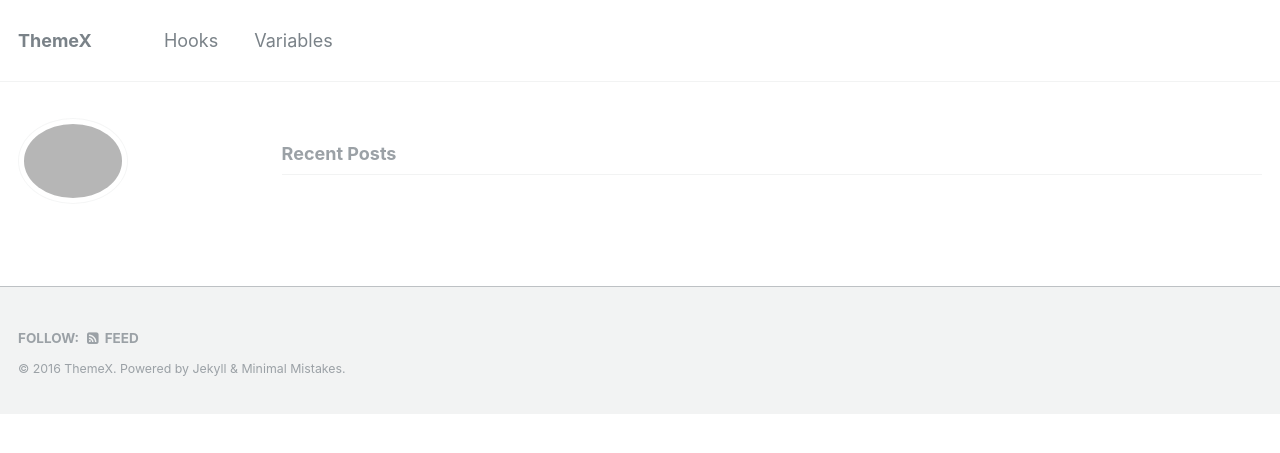
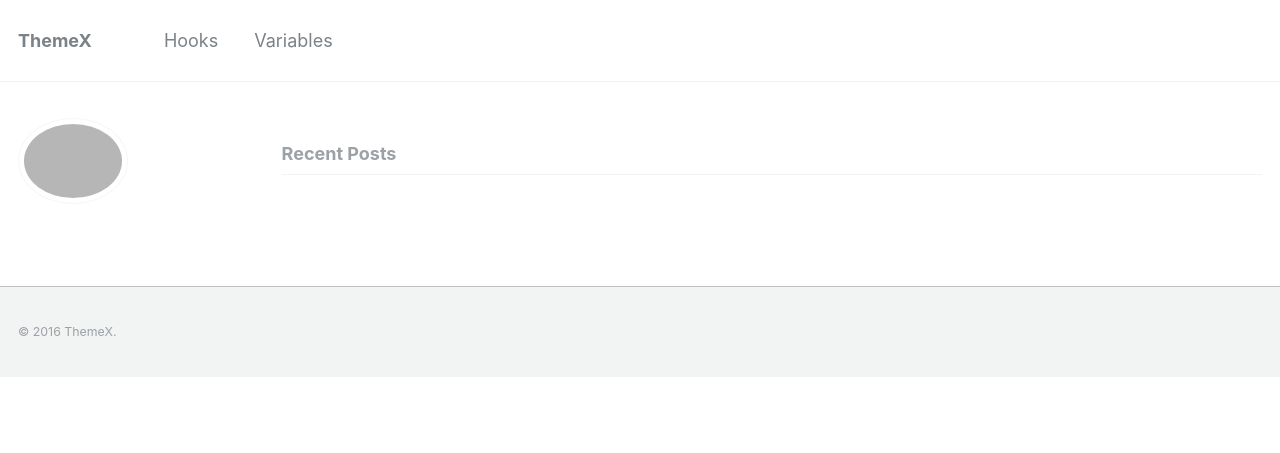
Before and after one commit to emiliobool/ThemeX, a Jekyll site: the page built from index.html, in a window 1280 px wide. Shown: the top 453 px of the page. Built offline with Jekyll 4.4.1, drawn with Linux system fonts in a browser that asks for light colours; the list of posts is cut into pages by our own code.

Commit message:
fixed navigation and footer

```diff
--- a/_data/navigation.yml
+++ b/_data/navigation.yml
@@ -1,7 +1,7 @@
 # main links links
 main:
   - title: "Hooks"
-    url: hooks
+    url: /hooks
 
   - title: "Variables"
-    url: variables
+    url: /variables
--- a/_includes/footer.html
+++ b/_includes/footer.html
@@ -1,7 +1,7 @@
 {% include base_path %}
-
+<!--
 <div class="page__footer-follow">
-  <ul class="social-icons">
+ <ul class="social-icons">
     {% if site.data.ui-text[site.locale].follow_label %}
       <li><strong>{{ site.data.ui-text[site.locale].follow_label }}</strong></li>
     {% endif %}
@@ -20,5 +20,5 @@
     <li><a href="{{ base_path }}/feed.xml"><i class="fa fa-fw fa-rss-square" aria-hidden="true"></i> {{ site.data.ui-text[site.locale].feed_label }}</a></li>
   </ul>
 </div>
-
-<div class="page__footer-copyright">&copy; {{ site.time | date: '%Y' }} {{ site.name | default: site.title }}. {{ site.data.ui-text[site.locale].powered_by }} <a href="http://jekyllrb.com" rel="nofollow">Jekyll</a> &amp; <a href="https://mademistakes.com/work/minimal-mistakes-jekyll-theme/" rel="nofollow">Minimal Mistakes</a>.</div>
+-->
+<div class="page__footer-copyright">&copy; {{ site.time | date: '%Y' }} {{ site.name | default: site.title }}.</div>
```
